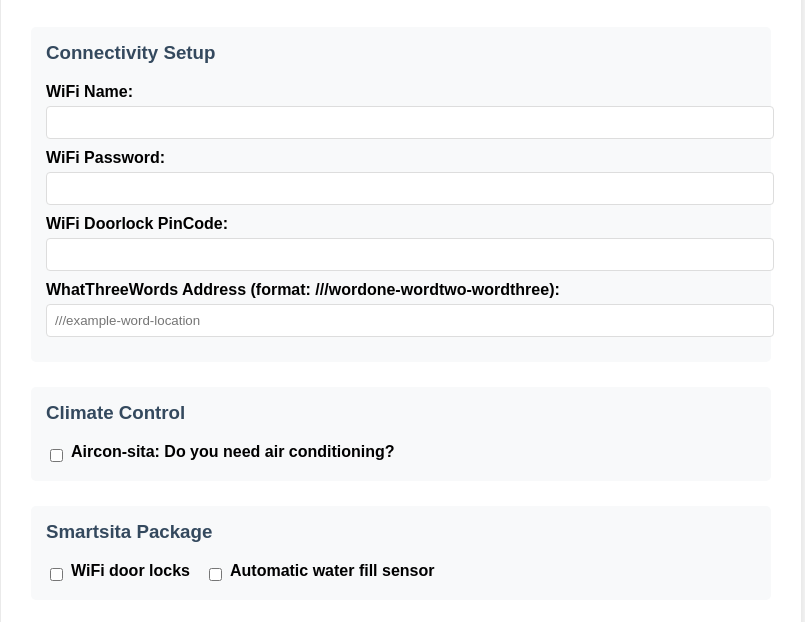
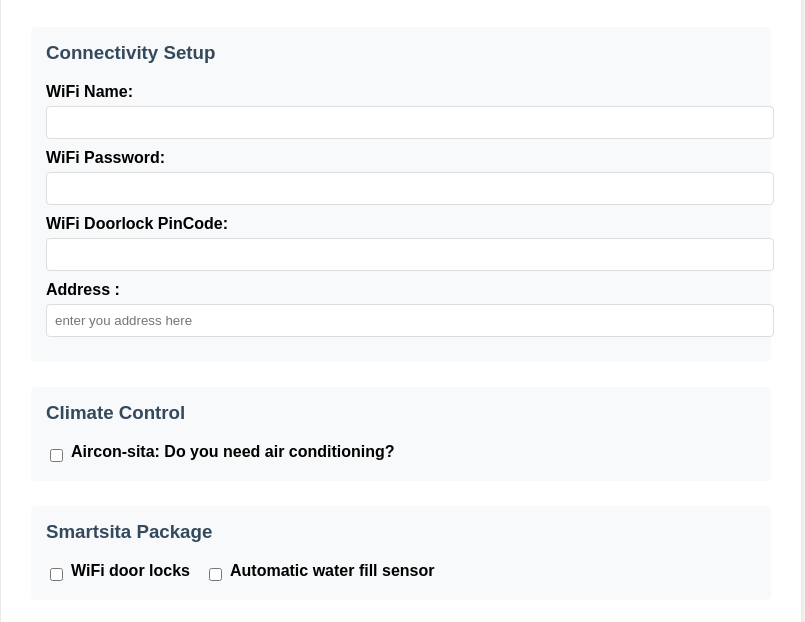
Before and after one commit to wisehackermonkey/podsita, a plain HTML site: page index.html in a window 1280 px wide. Shown: the part 145-767 px from the top of the page, without its empty margins (239-1044 px from the left). Drawn offline with Linux system fonts and the light colour scheme; a script that the page names is missing.

Commit message:
removed what3words

```diff
--- a/index.html
+++ b/index.html
@@ -43,8 +43,8 @@
                 <label>WiFi Doorlock PinCode:</label>
                 <input type="text" name="doorlock_pin" required>
 
-                <label>WhatThreeWords Address (format: ///wordone-wordtwo-wordthree):</label>
-                <input type="text" name="w3w_address" pattern="^///[a-z]+-[a-z]+-[a-z]+$" placeholder="///example-word-location" required>
+                <label>Address :</label>
+                <input type="text" name="address"  placeholder="enter you address here" required>
             </div>
 
             <div class="section">
```
